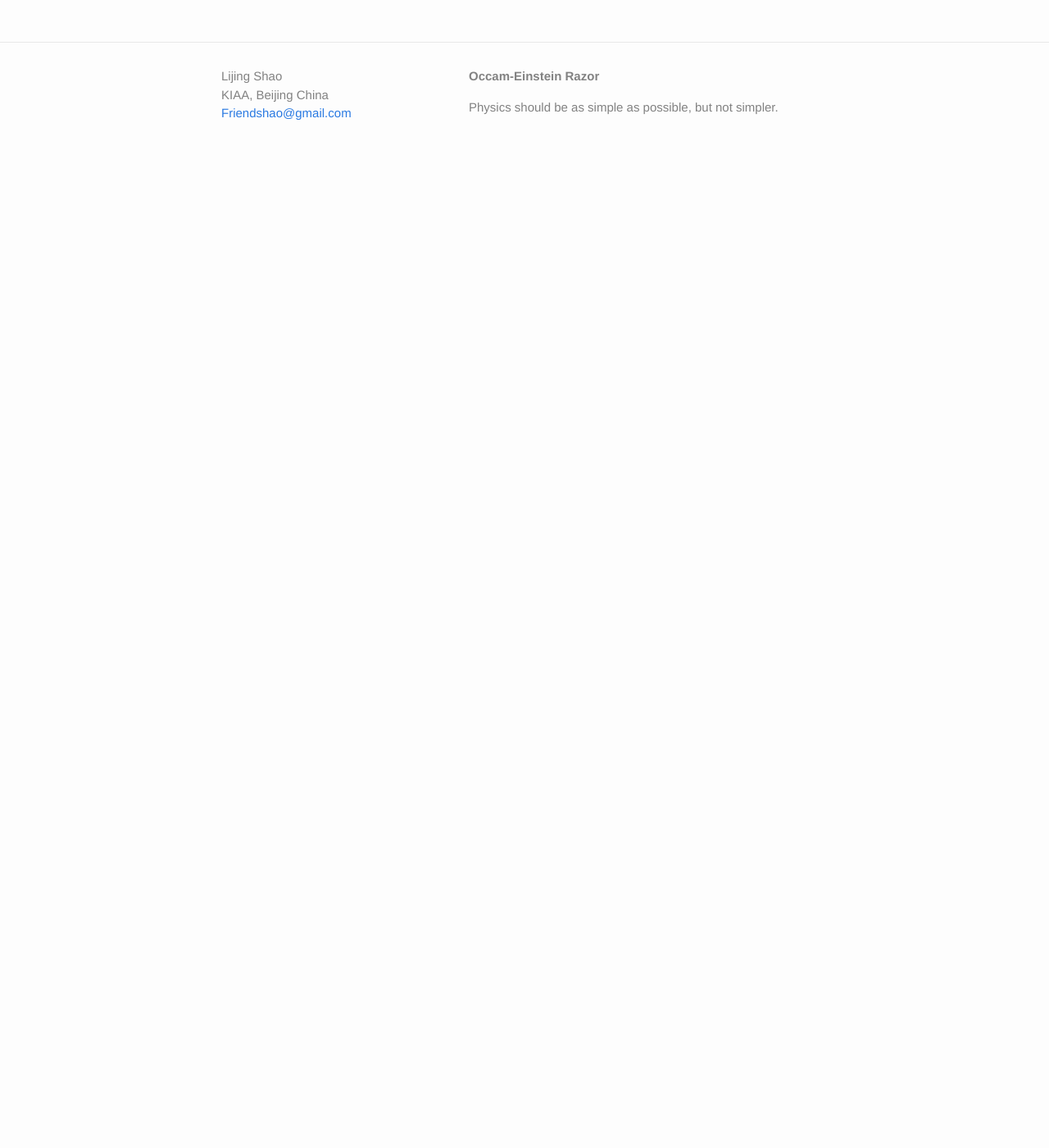
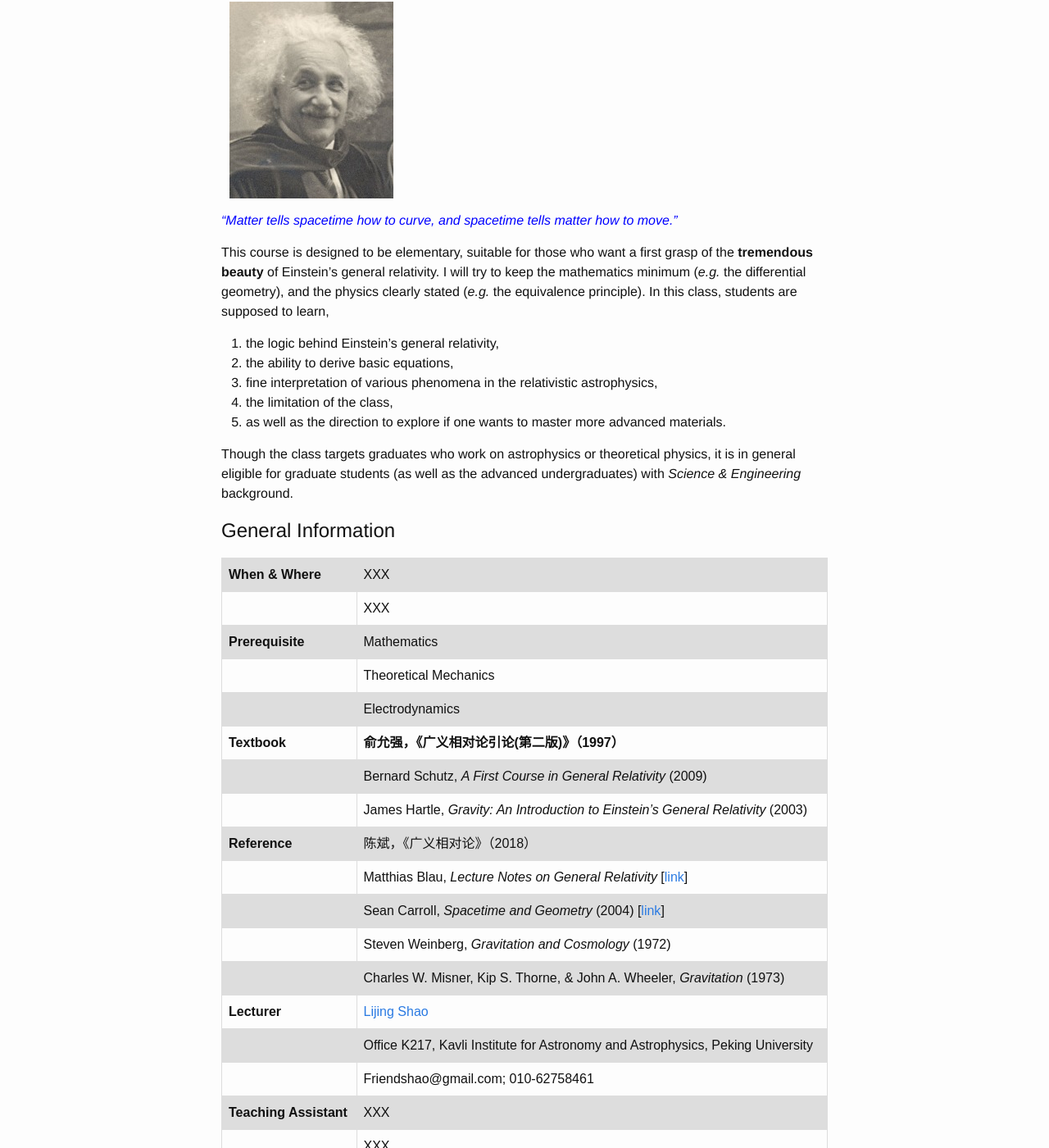
Before and after one commit to Friendshao/Friendshao.github.io, a Jekyll site: the page built from teaching/gr19/gr19.md, in a window 1280 px wide and 1400 px high, scrolled down 196 px. Shown: the whole window at 82% size. Built offline with Jekyll 4.4.1, drawn with Linux system fonts in a browser that asks for light colours; our own code applies the rules of GitHub Pages for plain Markdown files; before the commit the page ends 900 px from its top, so only the background shows below that; some of the changed text lies outside the part shown.

Commit message:
add gr19

```diff
--- a/teaching/gr19/gr19.md
+++ b/teaching/gr19/gr19.md
@@ -1,4 +1,3 @@
-
 ---
 layout: default
 ---
@@ -21,4 +20,76 @@ tr:nth-child(odd) {
 }
 </style>
 
-testing
+# <b>General Relativity & Astrophysics</b>
+
+### <u>Fall 2019, Peking University</u>
+
+<img src="Einstein.jpg" width="200" hspace="10">
+
+<i><font color="blue">“Matter tells spacetime how to curve, and spacetime tells
+matter how to move.”</font></i>
+
+This course is designed to be elementary, suitable for those who want a first
+grasp of the **tremendous beauty** of Einstein's general relativity. I will try
+to keep the mathematics minimum (*e.g.* the differential geometry), and the
+physics clearly stated (*e.g.* the equivalence principle).  In this class,
+students are supposed to learn,
+0. the logic behind Einstein's general relativity,
+0. the ability to derive basic equations,
+0. fine interpretation of various phenomena in the relativistic astrophysics,
+0. the limitation of the class,
+0. as well as the direction to explore if one wants to master more advanced materials.
+
+Though the class targets graduates who work on astrophysics or theoretical
+physics, it is in general eligible for graduate students (as well as the
+advanced undergraduates) with *Science & Engineering* background.
+
+<p></p>
+
+## General Information
+
+| **When & Where** | XXX |
+| | XXX |
+| **Prerequisite** | Mathematics |
+| | Theoretical Mechanics |
+| | Electrodynamics |
+| **Textbook** | **俞允强，《广义相对论引论(第二版)》（1997）**
+| | Bernard Schutz, *A First Course in General Relativity* (2009) |
+| | James Hartle, *Gravity: An Introduction to Einstein’s General Relativity* (2003) |
+| **Reference** | 陈斌，《广义相对论》（2018） |
+| | Matthias Blau, *Lecture Notes on General Relativity* [[link](http://www.blau.itp.unibe.ch/GRLecturenotes.html)] |
+| | Sean Carroll, *Spacetime and Geometry* (2004) [[link](https://arxiv.org/abs/gr-qc/9712019)] |
+| | Steven Weinberg, *Gravitation and Cosmology* (1972) |
+| | Charles W. Misner, Kip S. Thorne, & John A. Wheeler, *Gravitation* (1973) |
+| **Lecturer** | [Lijing Shao](http://friendshao.github.io/about/) |
+| | Office K217, Kavli Institute for Astronomy and Astrophysics, Peking University |
+| | Friendshao@gmail.com; 010-62758461 |
+| **Teaching Assistant** | XXX |
+| | XXX |
+| | XXX |
+
+---
+
+<p></p>
+
+## Schedule
+
+- *subject to change*
+
+| Date | Content | Homework | Note |
+| --- | --- | --- | --- |
+| | 从牛顿力学和麦克斯韦电磁学到狭义相对论 | | |
+| | 从狭义相对论到广义相对论 | | |
+| | 等效原理与弯曲时空 | | |
+| | 黎曼几何简介 | | |
+| | 爱因斯坦场方程 | | |
+| | 爱因斯坦场方程的弱场近似 | | |
+| | 引力红移和光线弯折 | | |
+| | 水星近日点进动和光线传播时延 | | |
+| | 爱因斯坦场方程的真空球对称解 | | |
+| | Tolman-Oppenheimer-Volkoff和中子星 | | |
+| | 球对称黑洞 | | |
+| | 黑洞的自旋和Kerr时空 | | |
+| | 引力波的传播 | | |
+| | 引力波的产生 | | |
+| | 大爆炸宇宙学简介 | | |
```
Also changed, not shown: teaching/thmech20/thmech20.md (+0 -1 lines), teaching/gr19/Einstein.jpg (added).
